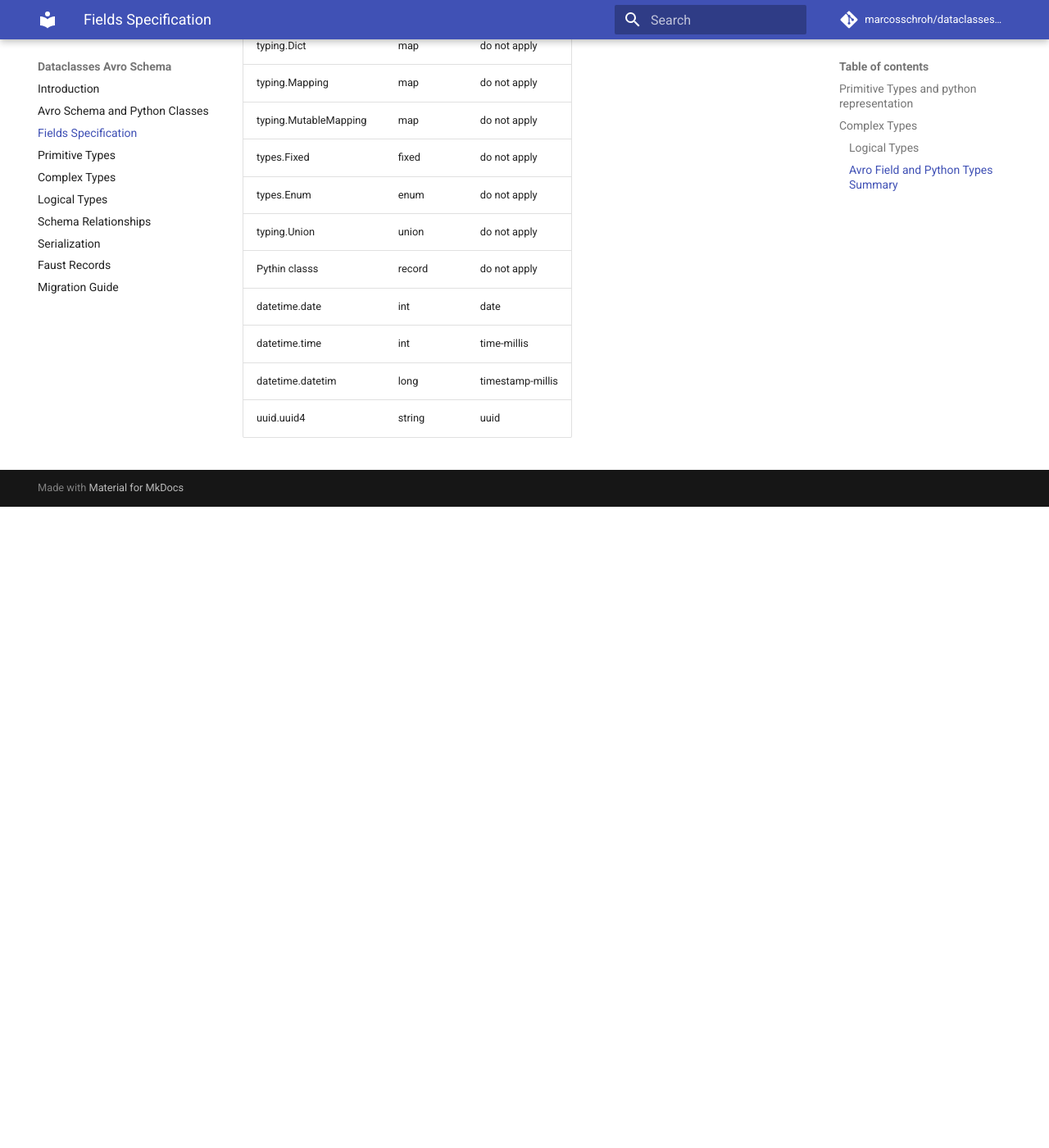
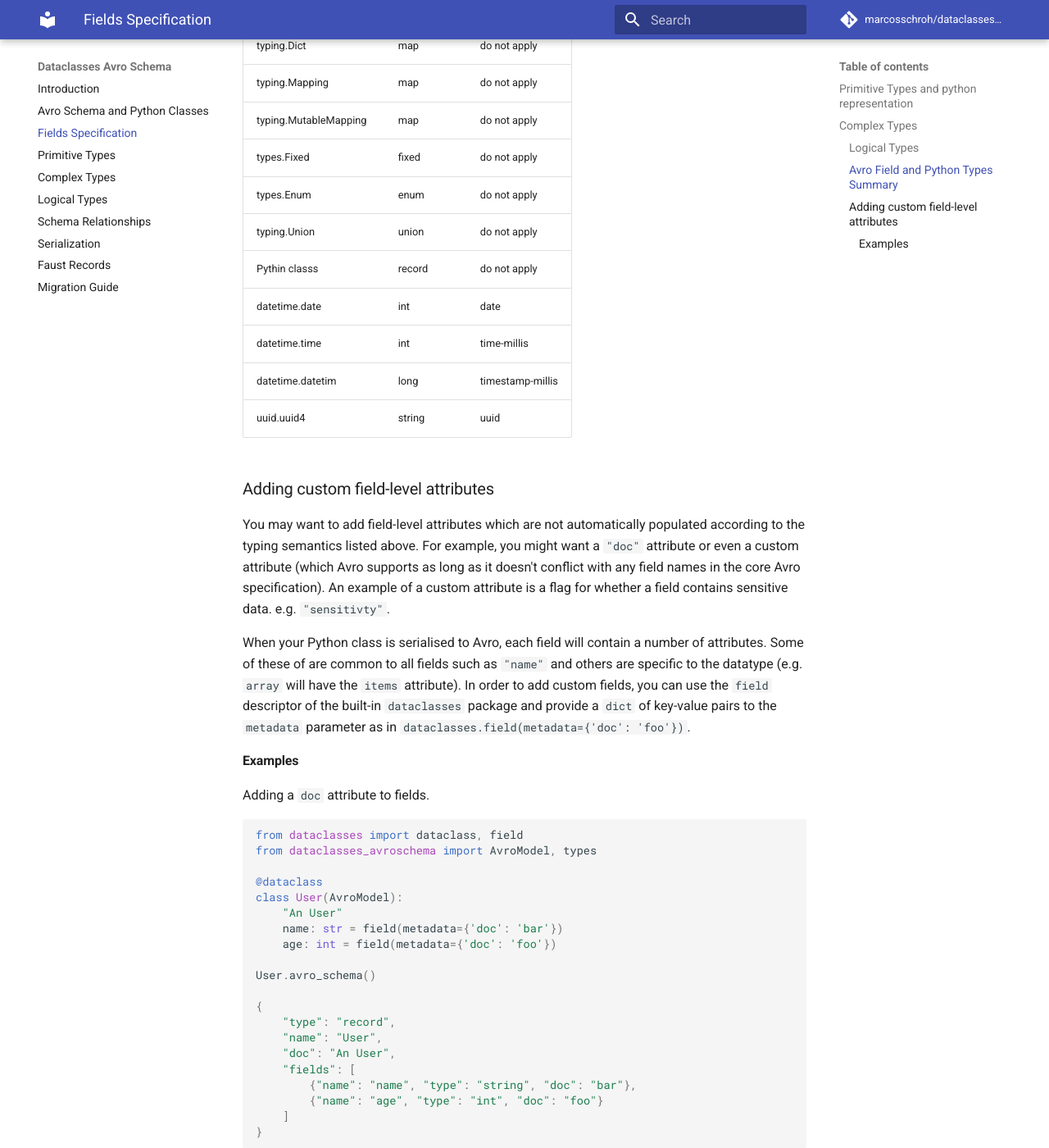
Before and after one commit to marcosschroh/dataclasses-avroschema, an MkDocs documentation site: the page built from docs/fields_specification.md, in a window 1280 px wide and 1400 px high, scrolled down 3876 px. Shown: the whole window at 82% size. Built offline with MkDocs 1.6.1 and Material for MkDocs 9.7.7, drawn with Linux system fonts in a browser that asks for light colours; comment, search, counter and statistics services are not loaded; before the commit the page ends 4494 px from its top, so only the background shows below that; some of the changed text lies outside the part shown.

Commit message:
Add custom field attr documentation (#52)
* Add custom field attr documentation

* Update fields_specification.md

````diff
--- a/docs/fields_specification.md
+++ b/docs/fields_specification.md
@@ -113,3 +113,64 @@ Python Type | Avro Type   | Logical Type |
 | datetime.time | int     |  time-millis |
 | datetime.datetim| long  |  timestamp-millis |
 | uuid.uuid4  | string    |  uuid        |
+
+### Adding custom field-level attributes
+You may want to add field-level attributes which are not automatically populated according to the typing semantics
+listed above. For example, you might want a `"doc"` attribute or even a custom attribute (which Avro supports as long
+as it doesn't conflict with any field names in the core Avro specification). An example of a custom attribute is a flag
+for whether a field contains sensitive data. e.g. `"sensitivty"`.
+
+When your Python class is serialised to Avro, each field will contain a number of attributes. Some of these of are common
+to all fields such as `"name"` and others are specific to the datatype (e.g. `array` will have the `items` attribute).
+In order to add custom fields, you can use the `field` descriptor of the built-in `dataclasses` package and provide a
+`dict` of key-value pairs to the `metadata` parameter as in `dataclasses.field(metadata={'doc': 'foo'})`.
+
+#### Examples
+
+Adding a `doc` attribute to fields.
+```python
+from dataclasses import dataclass, field
+from dataclasses_avroschema import AvroModel, types
+
+@dataclass
+class User(AvroModel):
+    "An User"
+    name: str = field(metadata={'doc': 'bar'})
+    age: int = field(metadata={'doc': 'foo'})
+
+User.avro_schema()
+
+{
+    "type": "record",
+    "name": "User",
+    "doc": "An User",
+    "fields": [
+        {"name": "name", "type": "string", "doc": "bar"},
+        {"name": "age", "type": "int", "doc": "foo"}
+    ]
+}
+```
+
+Adding an additional `sensitivity` attribute to fields.
+```python
+from dataclasses import dataclass, field
+from dataclasses_avroschema import AvroModel, types
+
+@dataclass
+class User(AvroModel):
+    "An User"
+    name: str = field(metadata={'doc': 'bar', 'sensitivity': 'HIGH'})
+    age: int = field(metadata={'doc': 'foo', 'sensitivity': 'MEDIUM'})
+
+User.avro_schema()
+
+{
+    "type": "record",
+    "name": "User",
+    "doc": "An User",
+    "fields": [
+        {"name": "name", "type": "string", "doc": "bar", "sensitivity": "HIGH"},
+        {"name": "age", "type": "int", "doc": "foo", "sensitivity": "MEDIUM"}
+    ]
+}
+```
````
